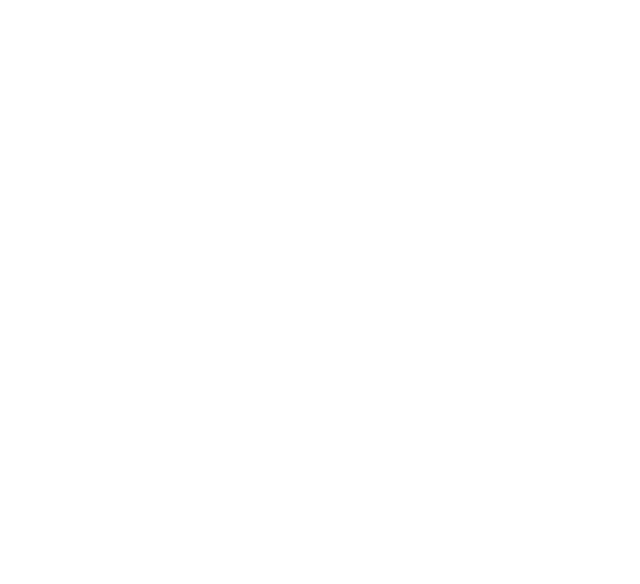
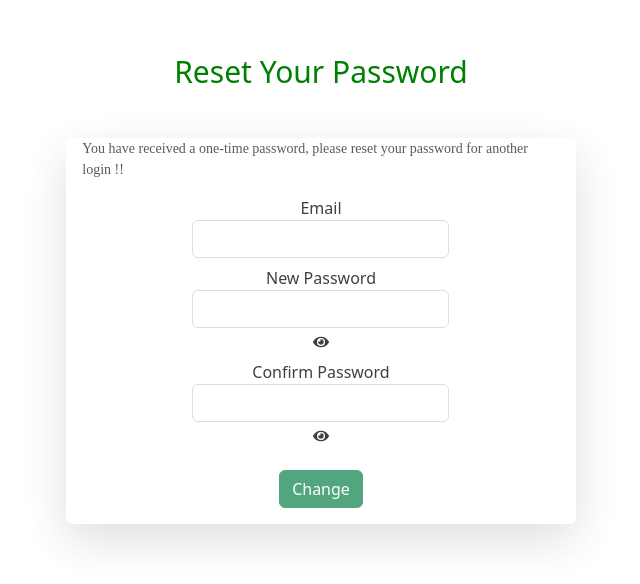
Before and after one commit to blessykbabu/EmployeeManagement-project, a React (Vite) app in the folder userdata/employee/client/: page /reset/password in a window 1280 px wide. Before the commit this address had no page. Shown: the part 126-710 px from the top of the page, without its empty margins (319-959 px from the left). Built offline with nearby package versions, Linux system fonts and the light colour scheme.

Commit message:
blessykbabu52gmail.com

```diff
--- a/userdata/employee/client/src/App.jsx
+++ b/userdata/employee/client/src/App.jsx
@@ -37,7 +37,7 @@
         <Route path="/logout" element={<Logout/>}/>
         <Route path="/employee/dashboard" element={<EmployeeDasboard/>}/>
         <Route path="/myprofile" element={<ProfileComponent/>}/>
-        <Route path="/reset/password/:id" element={<ResetPassword/>}/>
+        <Route path="/reset/password" element={<ResetPassword/>}/>
 
 
       </Routes>
--- a/userdata/employee/client/src/components/ResetPassword.jsx
+++ b/userdata/employee/client/src/components/ResetPassword.jsx
@@ -458,14 +458,14 @@
 
                   </div>
                   <div className="text-center">
-                    <Link to="/employee/dashboard">
+                    {/* <Link to="/login"> */}
                       <button
                         className="btn btn-success m-3"
                         type="submit"
                       >
                         Change
                       </button>
-                    </Link>
+                    {/* </Link> */}
                   </div>
                 </div>
               </Form>
```
Also changed, not shown: 1 other file (tests, documents, lock files or other folders).
